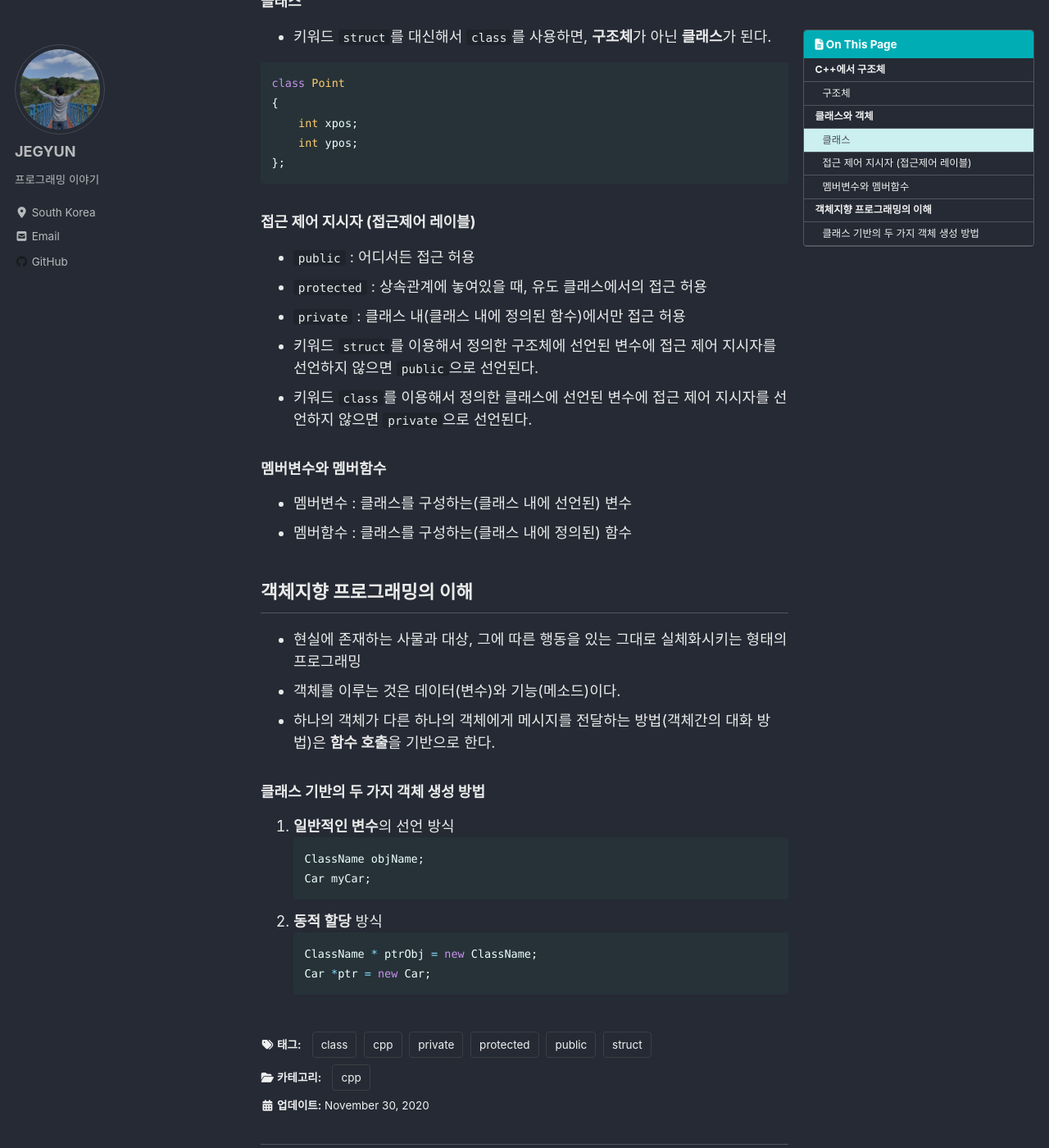
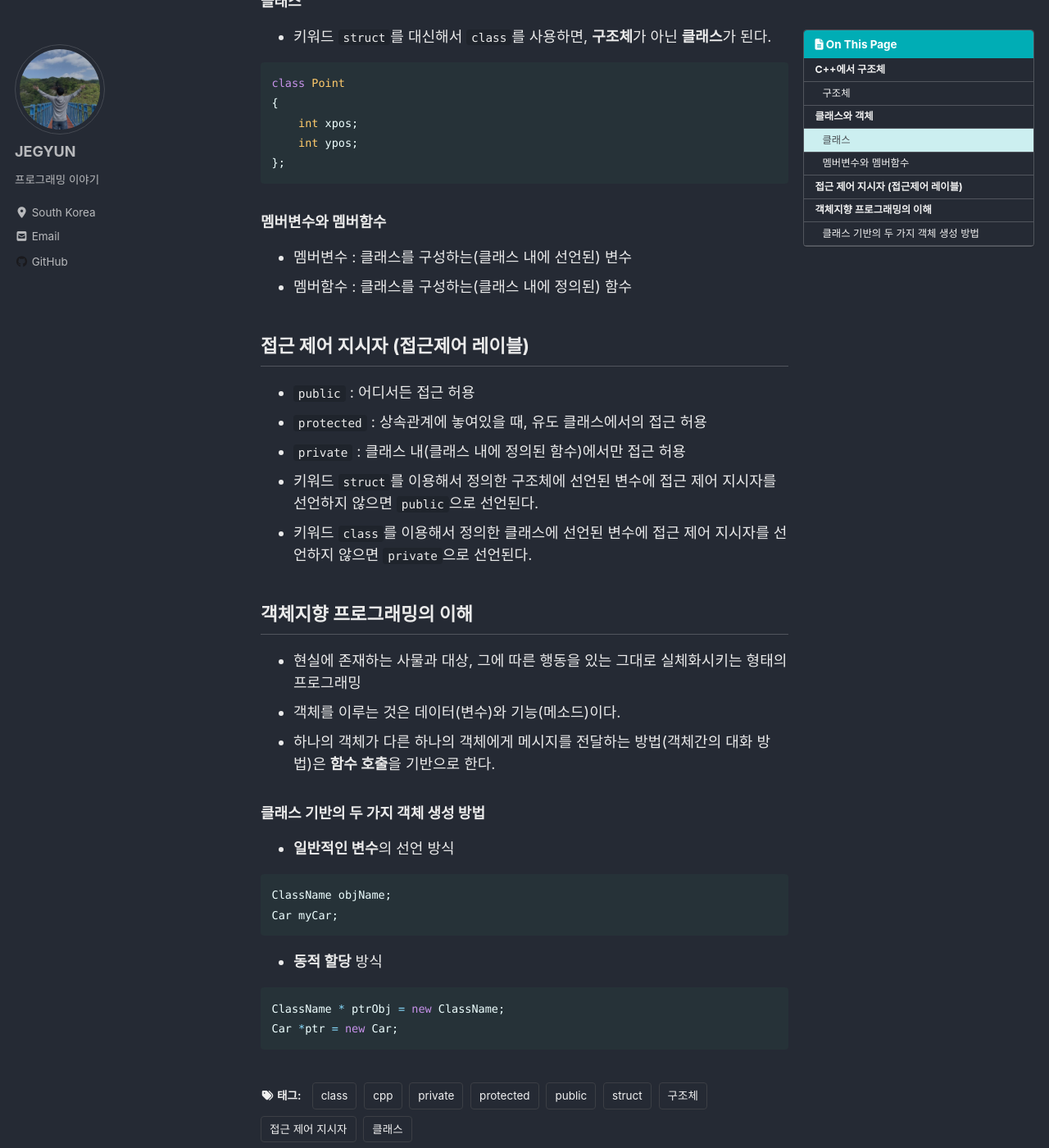
Before and after one commit to tdm1223/tdm1223.github.io, a Jekyll site: the page built from _posts/Cpp/2020-11-30-cpp3.md, in a window 1280 px wide and 1400 px high, scrolled down 1221 px. Shown: the whole window at 82% size. Built offline with Jekyll 4.4.1, drawn with Linux system fonts in a browser that asks for light colours; cached includes are drawn as plain includes; nearby versions of some CDN libraries; comment, search, counter and statistics services are not loaded; some of the changed text lies outside the part shown.

Commit message:
[UPDATE] cpp3, cpp5
- 내용 정리

````diff
--- a/_posts/Cpp/2020-11-30-cpp3.md
+++ b/_posts/Cpp/2020-11-30-cpp3.md
@@ -1,6 +1,6 @@
 ---
 title:  "클래스"
-excerpt: "C++에서의 클래스"
+excerpt: "구조체, 클래스, 접근제어지시자"
 categories:
   - cpp
 tags:
@@ -10,7 +10,10 @@
   - public
   - protected
   - private
-last_modified_at: 2020-11-30T08:00:50-00:00
+  - 구조체
+  - 클래스
+  - 접근 제어 지시자
+last_modified_at: 2021-06-01
 sitemap :
     changefreq : daily
     priority : 1.0
@@ -20,7 +23,7 @@
 ## C++에서 구조체
 ### 구조체
 - 연관 있는 데이터를 묶을 수 있는 문법적 장치
-- C++은 구조체 안에 함수를 삽입하는 것을 허용한다.
+- `C++`은 구조체 안에 함수를 삽입하는 것을 허용한다.
 
 ```cpp
 struct Point
@@ -62,16 +65,16 @@
 };
 ```
 
-### 접근 제어 지시자 (접근제어 레이블)
+### 멤버변수와 멤버함수
+- 멤버변수 : 클래스를 구성하는(클래스 내에 선언된) 변수
+- 멤버함수 : 클래스를 구성하는(클래스 내에 정의된) 함수
+
+## 접근 제어 지시자 (접근제어 레이블)
 - `public` : 어디서든 접근 허용
 - `protected` : 상속관계에 놓여있을 때, 유도 클래스에서의 접근 허용
 - `private` : 클래스 내(클래스 내에 정의된 함수)에서만 접근 허용
 - 키워드 `struct`를 이용해서 정의한 구조체에 선언된 변수에 접근 제어 지시자를 선언하지 않으면 `public`으로 선언된다.
 - 키워드 `class`를 이용해서 정의한 클래스에 선언된 변수에 접근 제어 지시자를 선언하지 않으면 `private`으로 선언된다.
-
-### 멤버변수와 멤버함수
-- 멤버변수 : 클래스를 구성하는(클래스 내에 선언된) 변수
-- 멤버함수 : 클래스를 구성하는(클래스 내에 정의된) 함수
 
 ## 객체지향 프로그래밍의 이해
 - 현실에 존재하는 사물과 대상, 그에 따른 행동을 있는 그대로 실체화시키는 형태의 프로그래밍
````
Also changed, not shown: other parts of _posts/Cpp/2020-11-30-cpp3.md (+4 -2 lines), _posts/Cpp/2021-01-22-cpp5.md (+7 -4 lines).
